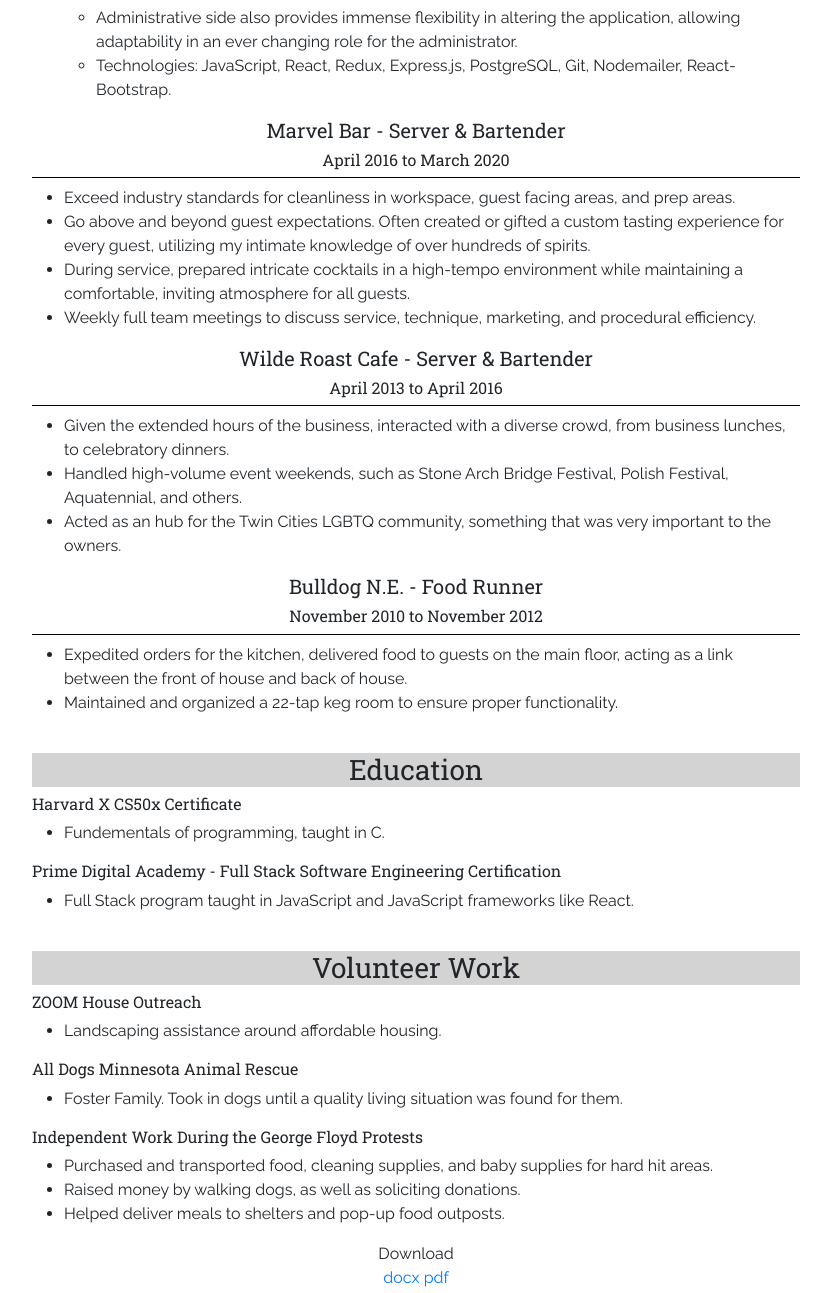
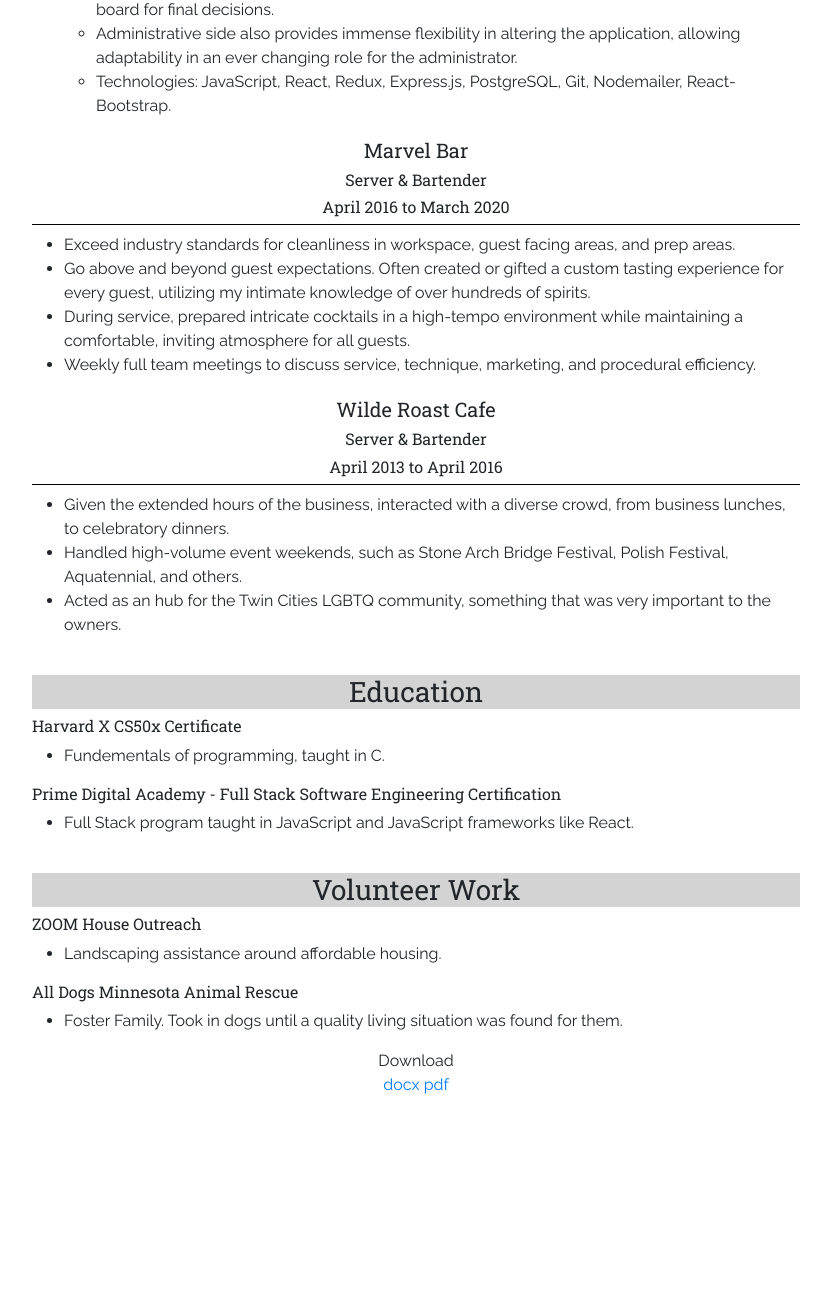
Before and after one commit to julianbooher/julianbooher.github.io, a plain HTML site: page resume.html in a window 1280 px wide. Shown: the part 1031-2324 px from the top of the page, without its empty margins (224-1055 px from the left). After the commit the page ends 2144 px from the top, so only its background shows below. Drawn offline with nearby package versions, Linux system fonts and the light colour scheme.

Commit message:
updated res

```diff
--- a/resume.html
+++ b/resume.html
@@ -71,10 +71,11 @@
             <a href="mailto:julianjbooher@gmail.com">Email</a><br>
             <a href="https://github.com/julianbooher">Github</a>
         </div>
-        <p class="res-objective">I am a devoted problem solver, thoughtfully approaching any challenge that comes my way. My career in hospitality taught me that little things can affect someone immensely, and that any chance I have to improve someone’s life should not be taken for granted. Technology will allow me to proliferate this ethos to a larger audience.</p>
+        <p class="res-objective">My career in hospitality taught me that little things can affect people immensely, and that any chance I have to improve someone’s life should not be taken for granted. Technology will allow me to proliferate this ethos to a larger audience, and create applications that will always keep the end user in mind.</p>
 
         <h3 class="res-h3">Technologies</h3>
-        <p>JavaScript, Node.js, React, Redux, jQuery, Express.js, C, Python, PostgreSQL, Git, Heroku, Bootstrap, material-ui, Django, HTML5, CSS3</p>
+        <p>Proficient: JavaScript, Node.js, React, Redux, Express.js, PostgreSQL, Git, Heroku, Bootstrap, HTML5, CSS3</p>
+        <p>Familiar: jQuery, C, Python, Material-UI, Django</p>
 
 
 
@@ -102,7 +103,8 @@
                 </ul>
 
             </ul>
-            <h5 class="res-place-title">Marvel Bar - Server & Bartender</h5>
+            <h5 class="res-place">Marvel Bar</h5>
+            <h6 class="res-place-title">Server & Bartender</h6>
             <h6 class="res-place-date">April 2016 to March 2020</h6>
             <ul>
                 <li>Exceed industry standards for cleanliness in workspace, guest facing areas, and prep areas.</li>
@@ -110,18 +112,13 @@
                 <li>During service, prepared intricate cocktails in a high-tempo environment while maintaining a comfortable, inviting atmosphere for all guests.</li>
                 <li>Weekly full team meetings to discuss service, technique, marketing, and procedural efficiency.</li>
             </ul>
-            <h5 class="res-place-title">Wilde Roast Cafe - Server & Bartender</h5>
+            <h5 class="res-place">Wilde Roast Cafe</h5>
+            <h6 class="res-place-title">Server & Bartender</h6>
             <h6 class="res-place-date">April 2013 to April 2016</h6>
             <ul>
                 <li>Given the extended hours of the business, interacted with a diverse crowd, from business lunches, to celebratory dinners.</li>
                 <li>Handled high-volume event weekends, such as Stone Arch Bridge Festival, Polish Festival, Aquatennial, and others.</li>
                 <li>Acted as an hub for the Twin Cities LGBTQ community, something that was very important to the owners.</li>
-            </ul>
-            <h5 class="res-place-title">Bulldog N.E. - Food Runner</h5>
-            <h6 class="res-place-date">November 2010 to November 2012</h6>
-            <ul>
-                <li>Expedited orders for the kitchen, delivered food to guests on the main floor, acting as a link between the front of house and back of house.</li>
-                <li>Maintained and organized a 22-tap keg room to ensure proper functionality.</li>
             </ul>
         </div>
         <h3 class="res-h3">Education</h3>
@@ -142,12 +139,6 @@
         <ul>
             <li>Foster Family. Took in dogs until a quality living situation was found for them.</li>
         </ul>
-        <h6 class="res-vol-title">Independent Work During the George Floyd Protests</h6>
-        <ul>
-            <li>Purchased and transported food, cleaning supplies, and baby supplies for hard hit areas.</li>
-            <li>Raised money by walking dogs, as well as soliciting donations.</li>
-            <li>Helped deliver meals to shelters and pop-up food outposts.</li>
-        </ul>
         <div class="res-download-links">
             <p id="res-download-title">Download</p>
             <a href="julian-booher-resume.docx">docx</a>
```
